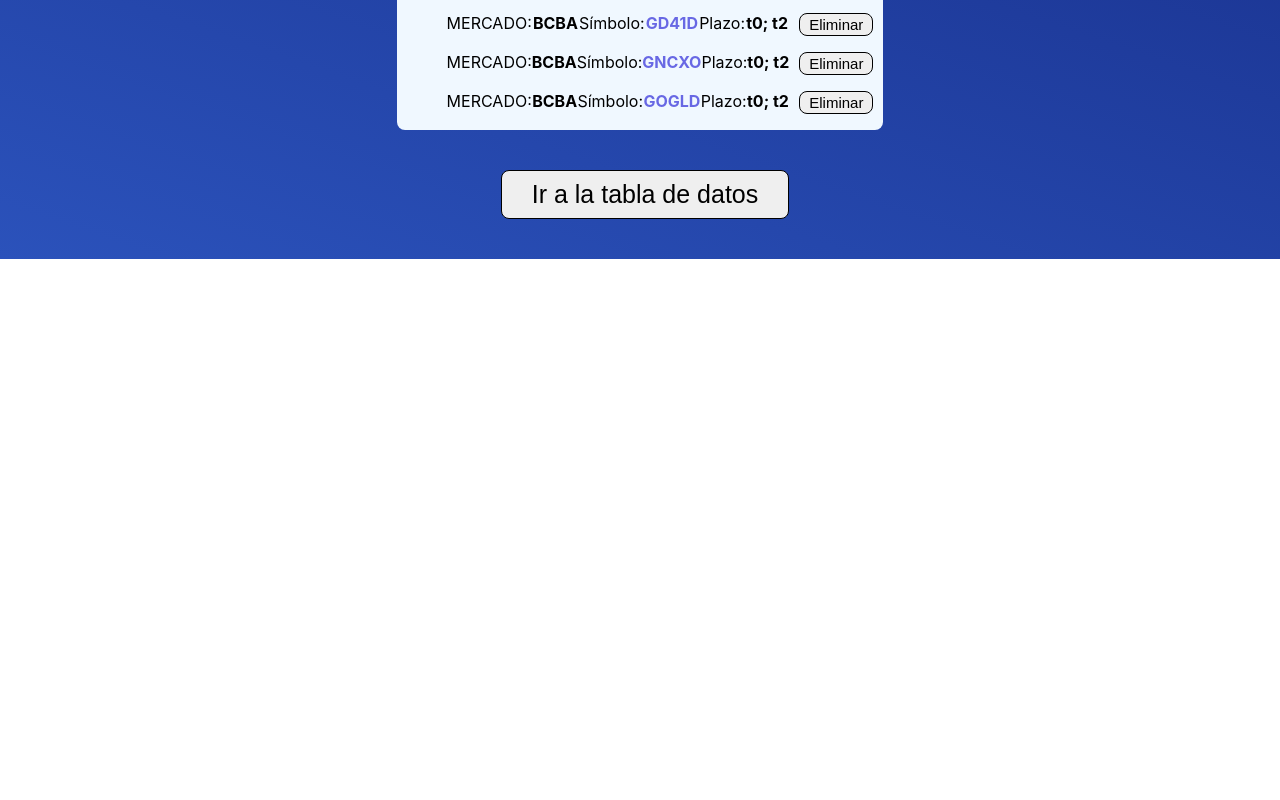
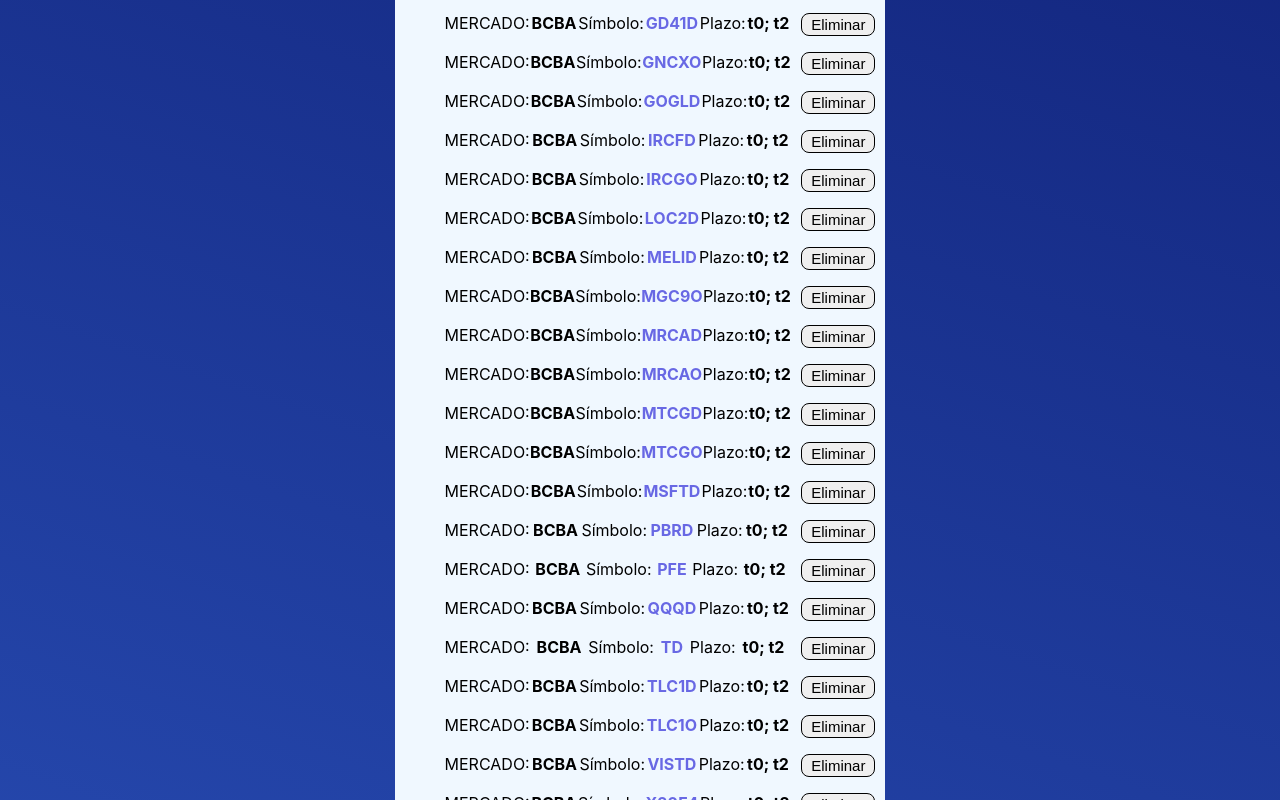
Before and after one commit to bautiliendo/Trading-bot, a React (Create React App) app in the folder client/: page /tickers in a window 1280 px wide. Shown: the part 1280-2080 px from the top of the page. Before the commit the page ends 1539 px from the top, so only its background shows below. Built offline with nearby package versions, Linux system fonts and the light colour scheme.

Commit message:
- Estilos tabla - Mostrar en tabla Punta Vendedora T0 y Punta Compradora T2

```diff
--- a/client/src/components/Table.js
+++ b/client/src/components/Table.js
@@ -59,7 +59,7 @@
 
       // Calcular A
       const a = ((puntaCompradoraT2 / puntaVendedoraT0) - 1) * 100;
-      return { simbolo: t0Ticker.simbolo, a };
+      return { simbolo: t0Ticker.simbolo, a , puntaVendedoraT0, puntaCompradoraT2};
     }
     return null;
   }).filter(Boolean);
@@ -100,81 +100,32 @@
     console.log("Array con t0 + t2 ordenado por símbolo:", allSortedData);
   }, [allSortedData]);
 
-//RETURN SIMBOLOS ORDENADOS ALFABETICAMENTE
-//   return (
-//     <div className="body-table">
-//       <h2>Tabla de valores</h2>
-//       {t0Data && t0Data.length > 0 ? (
-//         <table className="table">
-//           <thead>
-//             <tr>
-//               <th>Símbolo</th>
-//               {/* <th>Dias ? </th> */}
-//               <th>Mercado</th>
-//               <th>Moneda</th>
-//               <th>UltimoPrecio T0</th>
-//               <th>A (T2/T0 - 1) x 100</th>
-//               <th>B (caucion TNA/ 365) (JU x 3) (VI X 4)</th>
-//               <th>Comparacion A - B</th>
-//               {/* Otras columnas según los datos de dataT0 */}
-//             </tr>
-//           </thead>
-//           <tbody>
-//             {sortedT0Data.map((ticker, index) => {
-//               const aValue = aValues.find((value) => value.simbolo === ticker.simbolo);
-//               const bValue = ticker.dataT0.moneda === "peso_Argentino" ? bValuesP : bValuesD;
-
-//               return (
-//                 <tr key={index}>
-//                   <td>{ticker.simbolo}</td>
-//                   <td>{ticker.mercado}</td>
-//                   <td>{ticker.dataT0.moneda}</td>
-//                   <td>{ticker.dataT0.ultimoPrecio}</td>
-//                   <td>{aValue ? aValue.a : "-"}</td>
-//                   <td><td>{bValue}</td></td>
-//                   <td>
-//                     {aValue ?
-//                     aValue.a - bValue
-//                     :
-//                     "No hay data de puntas"}
-//                   </td>
-//                 </tr>
-//               );
-//             })}
-//             <tr></tr>
-//           </tbody>
-//         </table>
-//       ) : (
-//         <p>No hay datos para la tabla</p>
-//       )}
-//       <div className="info-cauciones">
-//         <h4 className="cauciones"> Precio caucion en pesos: {caucionPesos}</h4>
-//         <ul>
-//           <li>
-//             B (caucion en pesos / 365): {caucionPesos / 365} (
-//             <strong>Jueves x3 = </strong>
-//             {(caucionPesos / 365) * 3}) ; (<strong>Viernes x4 = </strong>
-//             {(caucionPesos / 365) * 4})
-//           </li>
-//         </ul>
-//         <h4> Precio caucion en dólares: {caucionDolares}</h4>
-//         <ul>
-//           <li>
-//             B (caucion en dolares / 365): {caucionDolares / 365} (
-//             <strong>Jueves x3 = </strong>
-//             {(caucionDolares / 365) * 3}) ; (<strong>Viernes x4 = </strong>
-//             {(caucionDolares / 365) * 4})
-//           </li>
-//         </ul>
-//       </div>
-//     </div>
-//   );
-// };
 
 //RETURN ORDENDADO POR OPORTUNIDAD DE TRADE
 return (
   <div className="body-table">
-    <h2>Tabla de valores</h2>
+    <div className="table-container">
+      <h2 className="h2">Tabla de valores</h2>
+      <div className="info-cauciones">
+        <h4 className="cauciones">Precio caucion en pesos: {caucionPesos}</h4>
+        <ul>
+          <li>
+            B (caucion en pesos / 365): {caucionPesos / 365} (
+            <strong>Jueves x3 = </strong>
+            {(caucionPesos / 365) * 3}) ; (<strong>Viernes x4 = </strong>
+            {(caucionPesos / 365) * 4})
+          </li>
+        </ul>
+        <h4>Precio caucion en dólares: {caucionDolares}</h4>
+        <ul>
+          <li>
+            B (caucion en dolares / 365): {caucionDolares / 365} (
+            <strong>Jueves x3 = </strong>
+            {(caucionDolares / 365) * 3}) ; (<strong>Viernes x4 = </strong>
+            {(caucionDolares / 365) * 4})
+          </li>
+        </ul>
+      </div>
       {t0Data && t0Data.length > 0 ? (
         <table className="table">
           <thead>
@@ -183,6 +134,8 @@
               <th>Mercado</th>
               <th>Moneda</th>
               <th>UltimoPrecio T0</th>
+              <th>Punta Vendedora T0</th>
+              <th>Punta Compradora T2</th>
               <th>A (T2/T0 - 1) x 100</th>
               <th>B (caucion TNA/ 365) (JU x 3) (VI X 4)</th>
               <th>Comparacion A - B</th>
@@ -191,24 +144,34 @@
           <tbody>
             {sortedT0Data
               .map((ticker, index) => {
-              const aValue = aValues.find((value) => value.simbolo === ticker.simbolo);
-              const bValue = ticker.dataT0.moneda === "peso_Argentino" ? bValuesP : bValuesD;
-
+                const aValue = aValues.find(
+                  (value) => value.simbolo === ticker.simbolo
+                );
+                const bValue =
+                  ticker.dataT0.moneda === "peso_Argentino" ? bValuesP : bValuesD;
                 const comparison =
-                aValue && typeof aValue.a === "number" && typeof bValue === "number"
+                  aValue &&
+                  typeof aValue.a === "number" &&
+                  typeof bValue === "number"
                     ? aValue.a - bValue
                     : null;
-
                 return { ticker, aValue, bValue, comparison };
               })
               .filter((item) => item.comparison !== null)
               .sort((a, b) => b.comparison - a.comparison)
               .map(({ ticker, aValue, bValue, comparison }, index) => (
-              <tr key={index}>
+                <tr
+                  key={index}
+                  style={{
+                    backgroundColor: comparison > 0 ? "#d4edda" : "inherit",
+                  }}
+                >
                   <td>{ticker.simbolo}</td>
                   <td>{ticker.mercado}</td>
                   <td>{ticker.dataT0.moneda}</td>
                   <td>{ticker.dataT0.ultimoPrecio}</td>
+                  <td>{aValue ? aValue.puntaVendedoraT0 : "-"}</td>
+                  <td>{aValue ? aValue.puntaCompradoraT2 : "-"}</td>
                   <td>{aValue ? aValue.a : "-"}</td>
                   <td>{bValue}</td>
                   <td>{comparison}</td>
@@ -219,25 +182,6 @@
       ) : (
         <p>No hay datos para la tabla</p>
       )}
-    <div className="info-cauciones">
-      <h4 className="cauciones"> Precio caucion en pesos: {caucionPesos}</h4>
-      <ul>
-        <li>
-          B (caucion en pesos / 365): {caucionPesos / 365} (
-          <strong>Jueves x3 = </strong>
-          {(caucionPesos / 365) * 3}) ; (<strong>Viernes x4 = </strong>
-          {(caucionPesos / 365) * 4})
-        </li>
-      </ul>
-      <h4> Precio caucion en dólares: {caucionDolares}</h4>
-      <ul>
-        <li>
-          B (caucion en dolares / 365): {caucionDolares / 365} (
-          <strong>Jueves x3 = </strong>
-          {(caucionDolares / 365) * 3}) ; (<strong>Viernes x4 = </strong>
-          {(caucionDolares / 365) * 4})
-        </li>
-      </ul>
     </div>
   </div>
 );
--- a/client/src/components/TickerList.js
+++ b/client/src/components/TickerList.js
@@ -28,31 +28,31 @@
   { mercado: "BCBA", simbolo: "GD41D", plazo: ["t0", "t2"] },
   { mercado: "BCBA", simbolo: "GNCXO", plazo: ["t0", "t2"] },
   { mercado: "BCBA", simbolo: "GOGLD", plazo: ["t0", "t2"] },
-  // { mercado: "BCBA", simbolo: "IRCFD", plazo: ["t0", "t2"] },
-  // { mercado: "BCBA", simbolo: "IRCGO", plazo: ["t0", "t2"] },
-  // { mercado: "BCBA", simbolo: "LOC2D", plazo: ["t0", "t2"] },
-  // { mercado: "BCBA", simbolo: "MELID", plazo: ["t0", "t2"] },
-  // { mercado: "BCBA", simbolo: "MGC9O", plazo: ["t0", "t2"] },
-  // { mercado: "BCBA", simbolo: "MRCAD", plazo: ["t0", "t2"] },
-  // { mercado: "BCBA", simbolo: "MRCAO", plazo: ["t0", "t2"] },
-  // { mercado: "BCBA", simbolo: "MTCGD", plazo: ["t0", "t2"] },
-  // { mercado: "BCBA", simbolo: "MTCGO", plazo: ["t0", "t2"] },
-  // { mercado: "BCBA", simbolo: "MSFTD", plazo: ["t0", "t2"] },
-  // { mercado: "BCBA", simbolo: "PBRD", plazo: ["t0", "t2"] },
-  // { mercado: "BCBA", simbolo: "PFE", plazo: ["t0", "t2"] },
-  // { mercado: "BCBA", simbolo: "QQQD", plazo: ["t0", "t2"] },
-  // { mercado: "BCBA", simbolo: "TD", plazo: ["t0", "t2"] },
-  // { mercado: "BCBA", simbolo: "TLC1D", plazo: ["t0", "t2"] },
-  // { mercado: "BCBA", simbolo: "TLC1O", plazo: ["t0", "t2"] },
-  // { mercado: "BCBA", simbolo: "VISTD", plazo: ["t0", "t2"] },
-  // { mercado: "BCBA", simbolo: "X20F4", plazo: ["t0", "t2"] },
-  // { mercado: "BCBA", simbolo: "X20Y4", plazo: ["t0", "t2"] },
-  // { mercado: "BCBA", simbolo: "YCA6O", plazo: ["t0", "t2"] },
-  // { mercado: "BCBA", simbolo: "YCA6P", plazo: ["t0", "t2"] },
-  // { mercado: "BCBA", simbolo: "YMCID", plazo: ["t0", "t2"] },
-  // { mercado: "BCBA", simbolo: "YMCIO", plazo: ["t0", "t2"] },
-  // { mercado: "BCBA", simbolo: "YMCJD", plazo: ["t0", "t2"] },
-  // { mercado: "BCBA", simbolo: "YMCQD", plazo: ["t0", "t2"] },
-  // { mercado: "BCBA", simbolo: "YMCQO", plazo: ["t0", "t2"] },
-  // { mercado: "BCBA", simbolo: "YMCHO", plazo: ["t0", "t2"] },
+  { mercado: "BCBA", simbolo: "IRCFD", plazo: ["t0", "t2"] },
+  { mercado: "BCBA", simbolo: "IRCGO", plazo: ["t0", "t2"] },
+  { mercado: "BCBA", simbolo: "LOC2D", plazo: ["t0", "t2"] },
+  { mercado: "BCBA", simbolo: "MELID", plazo: ["t0", "t2"] },
+  { mercado: "BCBA", simbolo: "MGC9O", plazo: ["t0", "t2"] },
+  { mercado: "BCBA", simbolo: "MRCAD", plazo: ["t0", "t2"] },
+  { mercado: "BCBA", simbolo: "MRCAO", plazo: ["t0", "t2"] },
+  { mercado: "BCBA", simbolo: "MTCGD", plazo: ["t0", "t2"] },
+  { mercado: "BCBA", simbolo: "MTCGO", plazo: ["t0", "t2"] },
+  { mercado: "BCBA", simbolo: "MSFTD", plazo: ["t0", "t2"] },
+  { mercado: "BCBA", simbolo: "PBRD", plazo: ["t0", "t2"] },
+  { mercado: "BCBA", simbolo: "PFE", plazo: ["t0", "t2"] },
+  { mercado: "BCBA", simbolo: "QQQD", plazo: ["t0", "t2"] },
+  { mercado: "BCBA", simbolo: "TD", plazo: ["t0", "t2"] },
+  { mercado: "BCBA", simbolo: "TLC1D", plazo: ["t0", "t2"] },
+  { mercado: "BCBA", simbolo: "TLC1O", plazo: ["t0", "t2"] },
+  { mercado: "BCBA", simbolo: "VISTD", plazo: ["t0", "t2"] },
+  { mercado: "BCBA", simbolo: "X20F4", plazo: ["t0", "t2"] },
+  { mercado: "BCBA", simbolo: "X20Y4", plazo: ["t0", "t2"] },
+  { mercado: "BCBA", simbolo: "YCA6O", plazo: ["t0", "t2"] },
+  { mercado: "BCBA", simbolo: "YCA6P", plazo: ["t0", "t2"] },
+  { mercado: "BCBA", simbolo: "YMCID", plazo: ["t0", "t2"] },
+  { mercado: "BCBA", simbolo: "YMCIO", plazo: ["t0", "t2"] },
+  { mercado: "BCBA", simbolo: "YMCJD", plazo: ["t0", "t2"] },
+  { mercado: "BCBA", simbolo: "YMCQD", plazo: ["t0", "t2"] },
+  { mercado: "BCBA", simbolo: "YMCQO", plazo: ["t0", "t2"] },
+  { mercado: "BCBA", simbolo: "YMCHO", plazo: ["t0", "t2"] },
 ];
--- a/client/src/index.css
+++ b/client/src/index.css
@@ -173,31 +173,45 @@
     background-color: rgb(171, 250, 171);
     }
 
-/* Estilos tabla*/
-.body-table{
-  margin: 10px;
-  padding: 10px;
-
+/* Estilos para la tabla */
+.table-container {
+  background-color: #f8f9fa;
+  padding: 20px;
+  border: 1px solid #dee2e6;
+  border-radius: 5px;
+  box-shadow: 0 0 10px rgba(0, 0, 0, 0.1);
+}
+h2{
+  display:flex;
+  justify-content:center;
+}
+.table {
+  width: 100%;
+  border-collapse: collapse;
+  background-color: #fff;
+  box-shadow: 0 0 10px rgba(0, 0, 0, 0.1);
 }
 
-table {
-  border-collapse: collapse;
-  width: 100%;
+.table th,
+.table td {
+  padding: 12px 15px;
+  text-align: left;
+  border: 1px solid #dee2e6;
 }
 
-th, td {
-  padding: 8px;
-  text-align: left;
-  border-bottom: 1px solid #ddd;
+.table th {
+  background-color: #e9ecef;
+  font-weight: 600;
 }
 
-th {
-  background-color: #f2f2f2;
+.table tbody tr:nth-child(even) {
+  background-color: #f8f9fa;
 }
 
-.info-cauciones {
-  background-color: #dbdce0;
-  color:black ;
-  margin: 10px;
-  padding: 10px;
+.table tbody tr:hover {
+  background-color: #e9ecef;
 }
+
+.info-cauciones{
+  margin-bottom: 50px;
+}
```
Also changed, not shown: client/src/components/Alfabeticamente.js (added, +70 -0 lines). Lines whose indentation alone changed are shown as unchanged.
